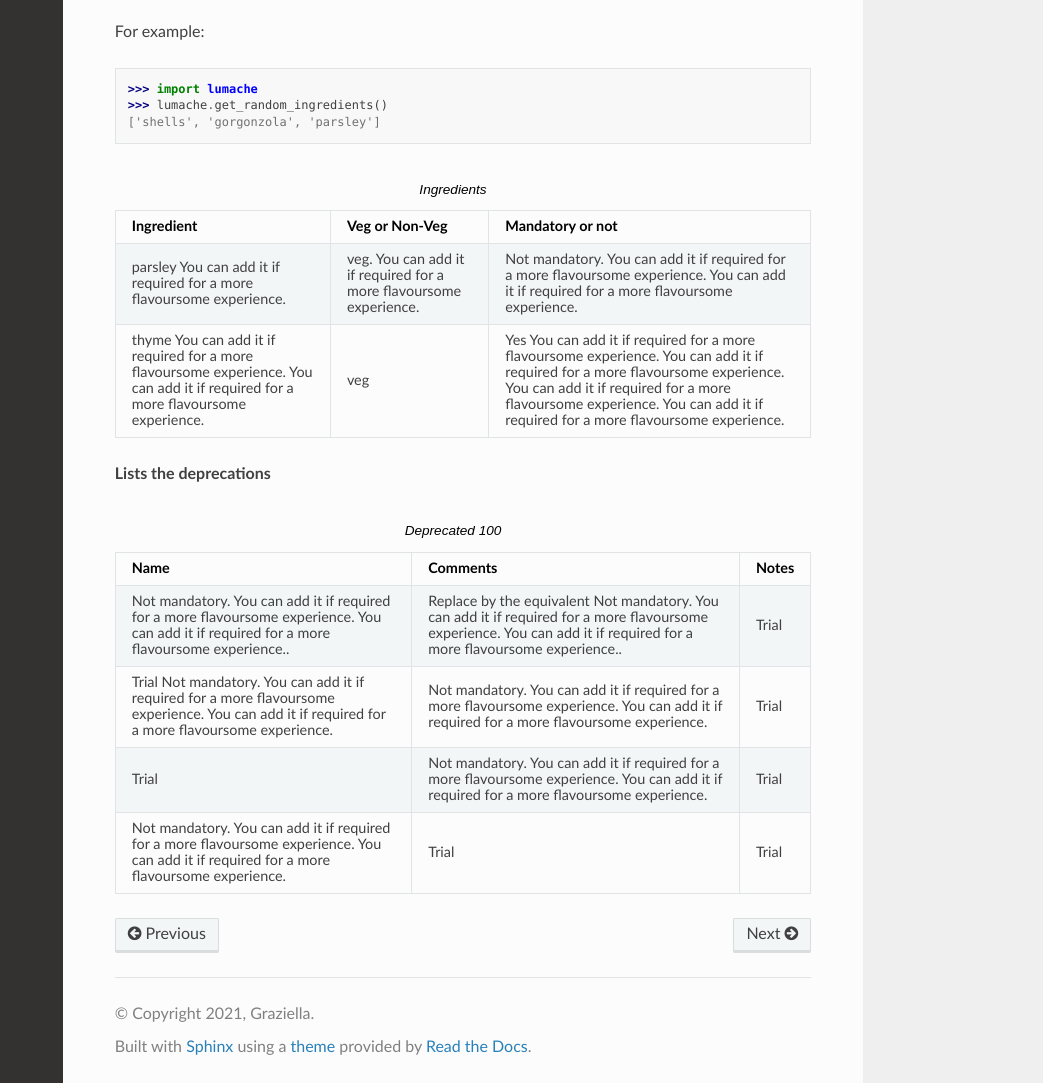
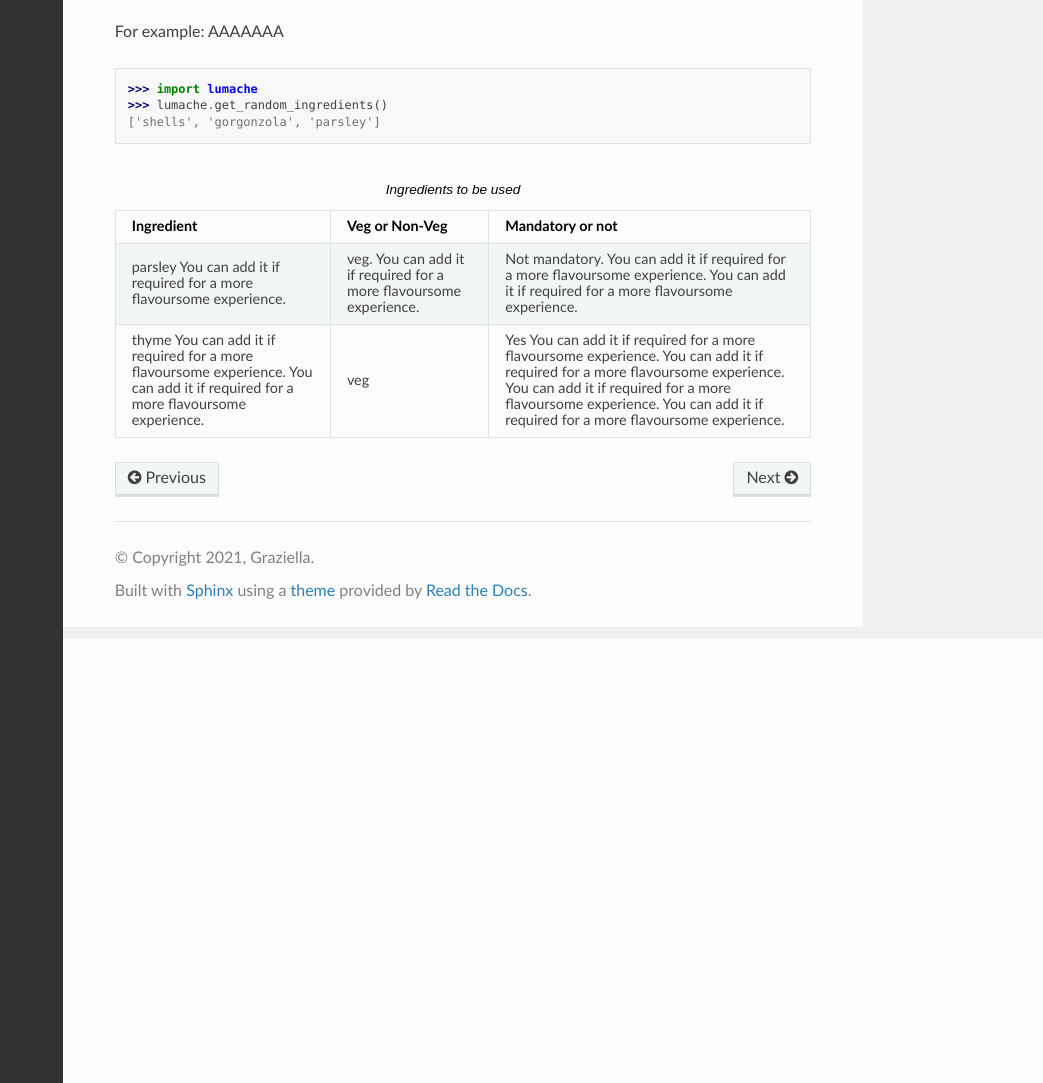
Before and after one commit to PriyankaLiz/rtd-tutorial, a Sphinx documentation site: the page built from docs/source/usage.rst, in a window 1280 px wide and 1400 px high, scrolled down 445 px, cut to the strip 317-1400 px from the top of the window. Shown: the whole strip, without its empty margins (237-1280 px from the left). Built offline with Sphinx 7.4.7 and the Read the Docs theme 2.0.0, drawn with Linux system fonts in a browser that asks for light colours.

Commit message:
Update usage.rst

```diff
--- a/docs/source/usage.rst
+++ b/docs/source/usage.rst
@@ -26,16 +26,15 @@ will raise an exception.
 
 .. autoexception:: lumache.InvalidKindError
 
-For example:
+For example: AAAAAAA
 
 >>> import lumache
 >>> lumache.get_random_ingredients()
 ['shells', 'gorgonzola', 'parsley']
 
-.. list-table:: Ingredients
+.. list-table:: Ingredients to be used
     :header-rows: 1
     :align: center
-    :class: wy-table-responsive
 
     * - Ingredient
       - Veg or Non-Veg
@@ -46,26 +45,3 @@ For example:
     * - thyme You can add it if required for a more flavoursome experience. You can add it if required for a more flavoursome experience.
       - veg
       - Yes You can add it if required for a more flavoursome experience. You can add it if required for a more flavoursome experience. You can add it if required for a more flavoursome experience. You can add it if required for a more flavoursome experience.
-
-**Lists the deprecations**
-
-.. list-table:: Deprecated 100
-    :header-rows: 1
-    :class: wy-table-responsive
-    :name: trial
-
-    * - Name
-      - Comments
-      - Notes
-    * - Not mandatory. You can add it if required for a more flavoursome experience. You can add it if required for a more flavoursome experience..
-      - Replace by the equivalent Not mandatory. You can add it if required for a more flavoursome experience. You can add it if required for a more flavoursome experience..
-      - Trial
-    * - Trial Not mandatory. You can add it if required for a more flavoursome experience. You can add it if required for a more flavoursome experience.
-      - Not mandatory. You can add it if required for a more flavoursome experience. You can add it if required for a more flavoursome experience.
-      - Trial
-    * - Trial
-      - Not mandatory. You can add it if required for a more flavoursome experience. You can add it if required for a more flavoursome experience.
-      - Trial
-    * - Not mandatory. You can add it if required for a more flavoursome experience. You can add it if required for a more flavoursome experience.
-      - Trial
-      - Trial
```
